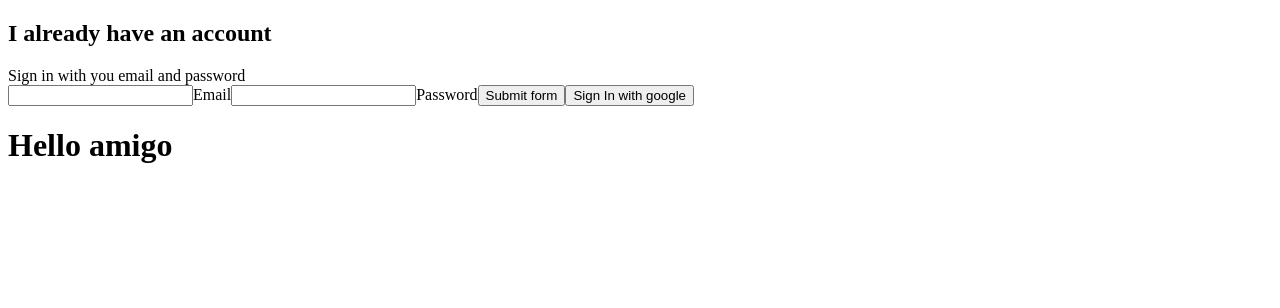
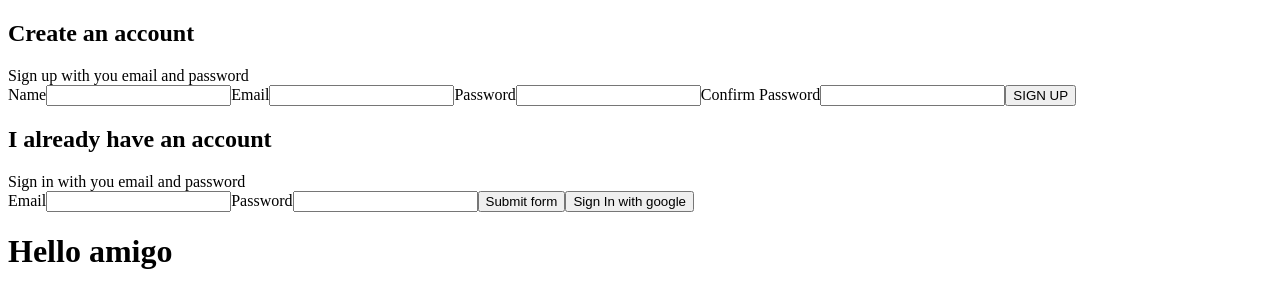
Before and after one commit to andresochoa91/Favorite-sites, a React (Create React App) app: page / in a window 1280 px wide. Shown: the top 308 px of the page. Built offline with nearby package versions, Linux system fonts and the light colour scheme; no server answers.

Commit message:
Fixing bug in auth

```diff
--- a/src/Components/Header.tsx
+++ b/src/Components/Header.tsx
@@ -2,13 +2,21 @@ import React, { useContext } from 'react';
 import { PersonalContext } from '../Context';
 import { auth } from '../firebase/firebase.utils';
 import SignIn from './SignIn';
+import SignUp from './SignUp'
 
 const Header: React.FC = () => {
   const { currentUser } = useContext(PersonalContext)
   return (
     <>
       {
-        currentUser ? <button onClick={() => auth.signOut()}>Sign out</button> : <SignIn />
+        currentUser
+        ?
+        <button onClick={() => auth.signOut()}>Sign out</button>
+        :
+        <div>
+          <SignUp />
+          <SignIn />
+        </div>
       }
     </>
   );
--- a/src/Components/SignIn.tsx
+++ b/src/Components/SignIn.tsx
@@ -1,15 +1,20 @@
 import React, { useState } from 'react';
 import CustomButton from './CustomButton';
-import { signInWithGoogle } from '../firebase/firebase.utils';
+import { signInWithGoogle, auth } from '../firebase/firebase.utils';
 
 const SignIn: React.FC = () => {
   const [ email, setEmail ] = useState<string>("");
   const [ password, setPassword ] = useState<string>("");
 
-  const handleSubmit = (event: React.FormEvent<HTMLFormElement>):void => {
+  const handleSubmit = async(event: React.FormEvent<HTMLFormElement>) => {
     event.preventDefault();
-    setEmail("")
-    setPassword("");
+    try {
+      await auth.signInWithEmailAndPassword(email, password);
+      setEmail("")
+      setPassword("");
+    } catch (error) {
+      console.log(error);
+    }
   }
 
   const handleChange = (event: React.FormEvent<HTMLInputElement>):void => {
@@ -22,6 +27,7 @@ const SignIn: React.FC = () => {
       <h2>I already have an account</h2>
       <span>Sign in with you email and password</span>
       <form onSubmit={ handleSubmit }>
+        <label htmlFor="email">Email</label>
         <input
           onChange={ handleChange }
           id="email"
@@ -29,7 +35,7 @@ const SignIn: React.FC = () => {
           value={ email }
           required
           type="email"/>
-        <label htmlFor="email">Email</label>
+        <label htmlFor="password">Password</label>
         <input
           onChange={ handleChange }
           id="password"
@@ -37,7 +43,6 @@ const SignIn: React.FC = () => {
           value={ password }
           required
           type="password"/>
-        <label htmlFor="password">Password</label>
         <input type="submit" value="Submit form"/>
         <CustomButton type="button" onClick={ signInWithGoogle }>Sign In with google</CustomButton>
       </form>
--- /dev/null
+++ b/src/Components/SignUp.tsx
@@ -0,0 +1,85 @@
+import React, { useState } from 'react';
+import CustomButton from './CustomButton';
+import { auth, createUserProfileDocument } from '../firebase/firebase.utils';
+
+
+const SignUp: React.SFC = () => {
+  const [ displayName, setDisplayName ] = useState<string>("");
+  const [ email, setEmail ] = useState<string>("");
+  const [ password, setPassword ] = useState<string>("");
+  const [ confirmPassword, setConfirmPassword ] = useState<string>("");
+
+  const handleSubmit = async (event: React.FormEvent<HTMLFormElement>) => {
+    event.preventDefault();
+    if (password !== confirmPassword) {
+      alert("password don't match");
+      return;
+    }
+
+    try {
+      const { user } = await auth.createUserWithEmailAndPassword(email, password);
+      await createUserProfileDocument(user, { displayName });
+
+      setDisplayName("");
+      setEmail("");
+      setPassword("");
+      setConfirmPassword("");
+
+    } catch (error) {
+      console.error(error);
+    }
+  }
+
+  const handleChange = (event: React.FormEvent<HTMLInputElement>):void => {
+    const { value, name } = event.currentTarget;
+    name === "name" ? setDisplayName(value) :
+    name === "email" ? setEmail(value) :
+    name === "password" ? setPassword(value) :
+    setConfirmPassword(value)
+  }
+
+
+  return (
+    <div>
+      <h2>Create an account</h2>
+      <span>Sign up with you email and password</span>
+      <form onSubmit={ handleSubmit }>
+        <label htmlFor="email">Name</label>
+        <input
+          onChange={ handleChange }
+          id="name"
+          name="name"
+          value={ displayName }
+          required
+          type="text"/>
+        <label htmlFor="name">Email</label>
+        <input
+          onChange={ handleChange }
+          id="email"
+          name="email"
+          value={ email }
+          required
+          type="email"/>
+        <label htmlFor="password">Password</label>
+        <input
+          onChange={ handleChange }
+          id="password"
+          name="password"
+          value={ password }
+          required
+          type="password"/>
+        <label htmlFor="password">Confirm Password</label>
+        <input
+          onChange={ handleChange }
+          id="confirmPassword"
+          name="confirmPassword"
+          value={ confirmPassword }
+          required
+          type="password"/>
+        <CustomButton type="submit">SIGN UP</CustomButton>
+      </form>
+    </div>
+  );
+}
+
+export default SignUp;
```
